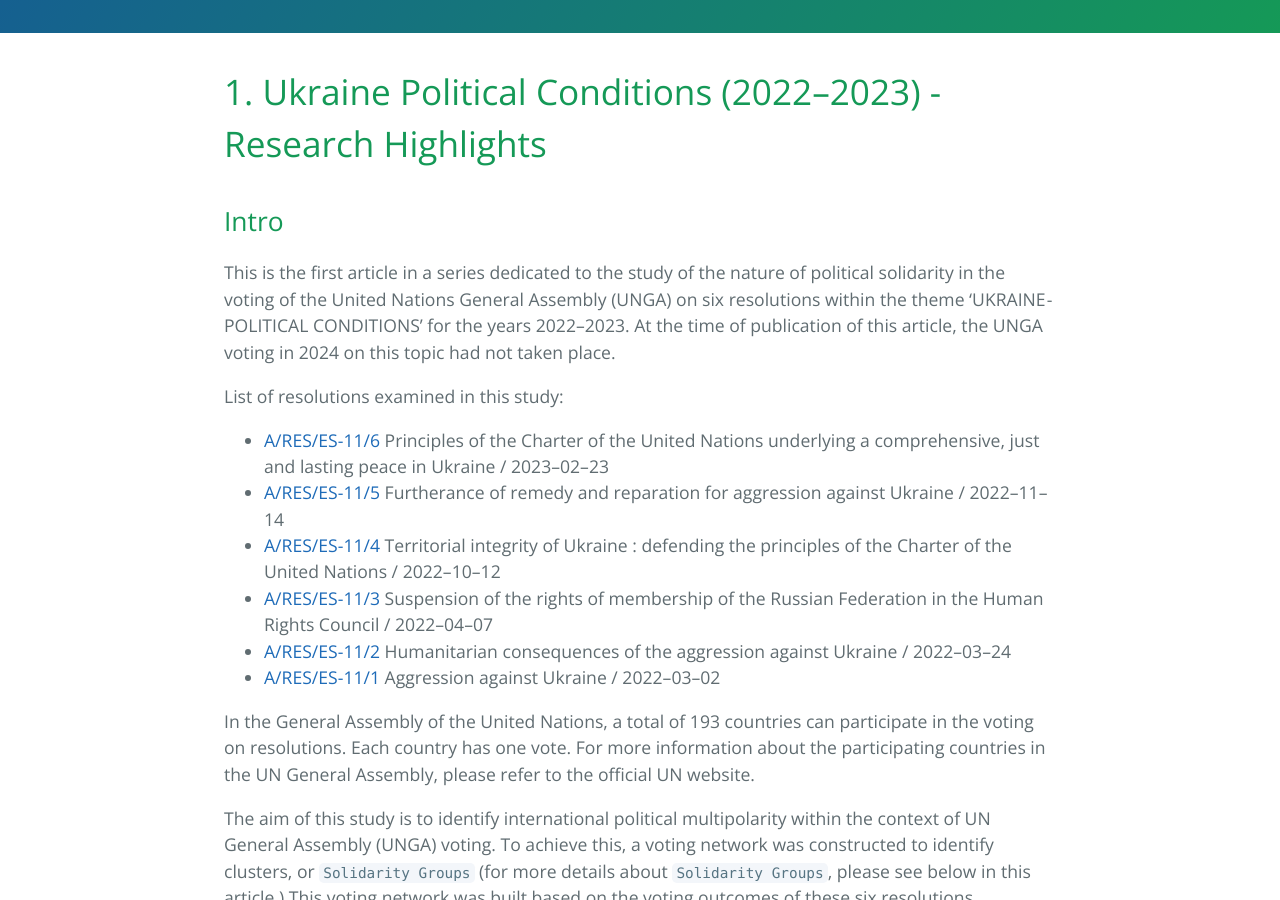
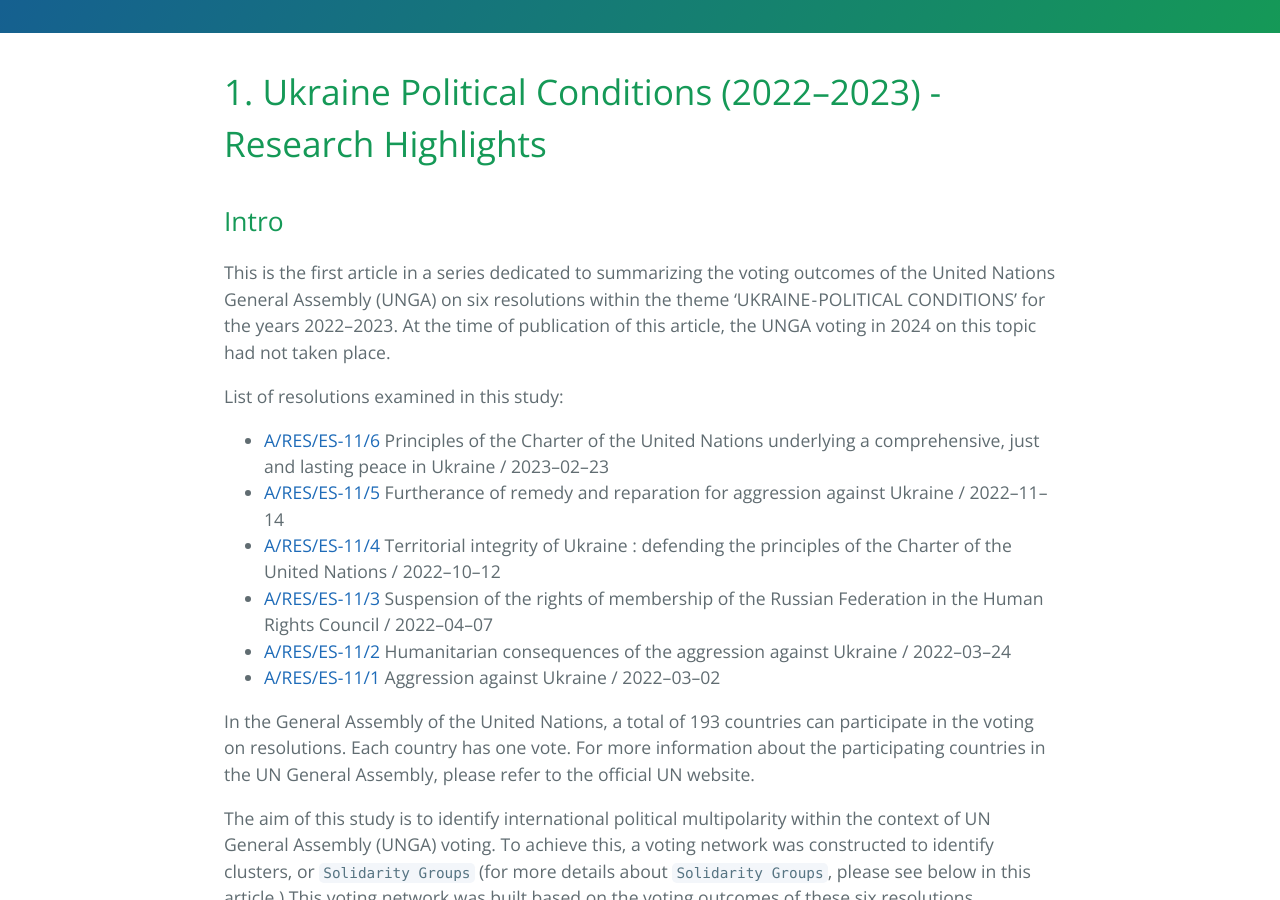
Before and after one commit to sobolsky/UN_UPC_2024, a Jekyll site: the page built from index.md, in a window 1280 px wide and 900 px high, scrolled down 350 px. Built offline with Jekyll 4.4.1, drawn with Linux system fonts in a browser that asks for light colours; our own code applies the rules of GitHub Pages for plain Markdown files; some of the changed lines change nothing that is shown; some of the changed text lies outside the part shown.

Commit message:
index res update

```diff
--- a/index.md
+++ b/index.md
@@ -9,7 +9,7 @@
 # 1. Ukraine Political Conditions (2022–2023) - Research Highlights
 
 ## Intro
-This is the first article in a series dedicated to the study of the nature of political solidarity in the voting of the United Nations General Assembly (UNGA) on six resolutions within the theme 'UKRAINE - POLITICAL CONDITIONS' for the years 2022–2023. At the time of publication of this article, the UNGA voting in 2024 on this topic had not taken place.
+This is the first article in a series dedicated to summarizing the voting outcomes of the United Nations General Assembly (UNGA) on six resolutions within the theme ‘UKRAINE - POLITICAL CONDITIONS’ for the years 2022–2023. At the time of publication of this article, the UNGA voting in 2024 on this topic had not taken place.
 
 List of resolutions examined in this study:
 
@@ -137,7 +137,7 @@
 
 **Table 1.1.4.** Country-specific and demographic indicators for two types of countries — those with complete and incomplete `Voting Profiles`.
 
-Below is a bar plot (**Fig. 1.1.3**) constructed based on the values of Country Share, %, and Relative Population, % from **Table 1.1.4**.
+Below is a bar plot (**Fig. 1.1.4**) constructed based on the values of Country Share, %, and Relative Population, % from **Table 1.1.4**.
 
 ![MacDown Screenshot](res/votes_profiles_reports/vpt_plot_upc_2024_pre.png)
 **Fig. 1.1.4** Country-specific and demographic indicators for two types of countries — those with complete and incomplete `Voting Profiles`. [Click to enlarge the image](res/votes_profiles_reports/vpt_plot_upc_2024.png){:target="_blank"}
@@ -497,3 +497,8 @@
 
 ![MacDown Screenshot](res/single_group_short_reports/pict/111111_world_map_2024_pre.jpg)
 **Map. 4.10.2** Countries of the 111111 group on the map and the relative distribution of population density within them (red) and other UN General Assembly member countries (gray). [Click to enlarge the image](res/single_group_short_reports/pict/111111_world_map_2024.png){:target="_blank"}
+
+## 5. Conclusion
+This article is the first in a series of articles titled “Anatomy of Solidarity in UN Voting: Ukraine Political Conditions (2022–2023).” Further publications are planned for each Solidarity Group separately, as well as a final comparative article on these groups.
+
+The terms used in this article can be found at the link [glossary.md](https://sobolsky.github.io/un/glossary){:target="_blank"}.
```
Also changed, not shown: res/sol_groups_reports/csg_plot_upc_2024_pre.png, res/sol_groups_reports/tsg_plot_upc_2024_pre.png, res/votes_profiles_reports/vp_plot_upc_2024_pre.png, res/votes_profiles_reports/vpr_plot_upc_2024_pre.png, res/votes_profiles_reports/vpt_plot_upc_2024_pre.png.
